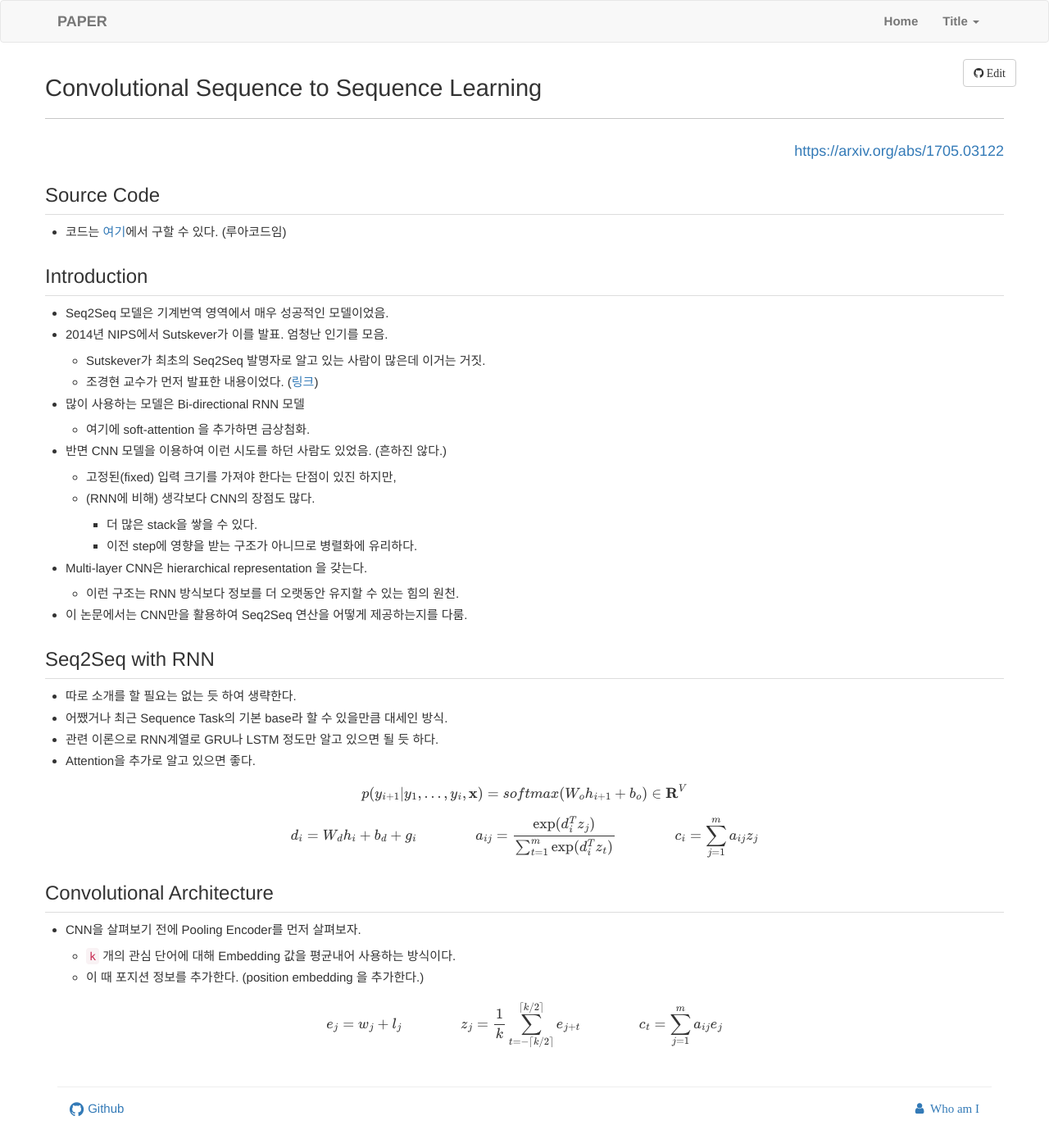
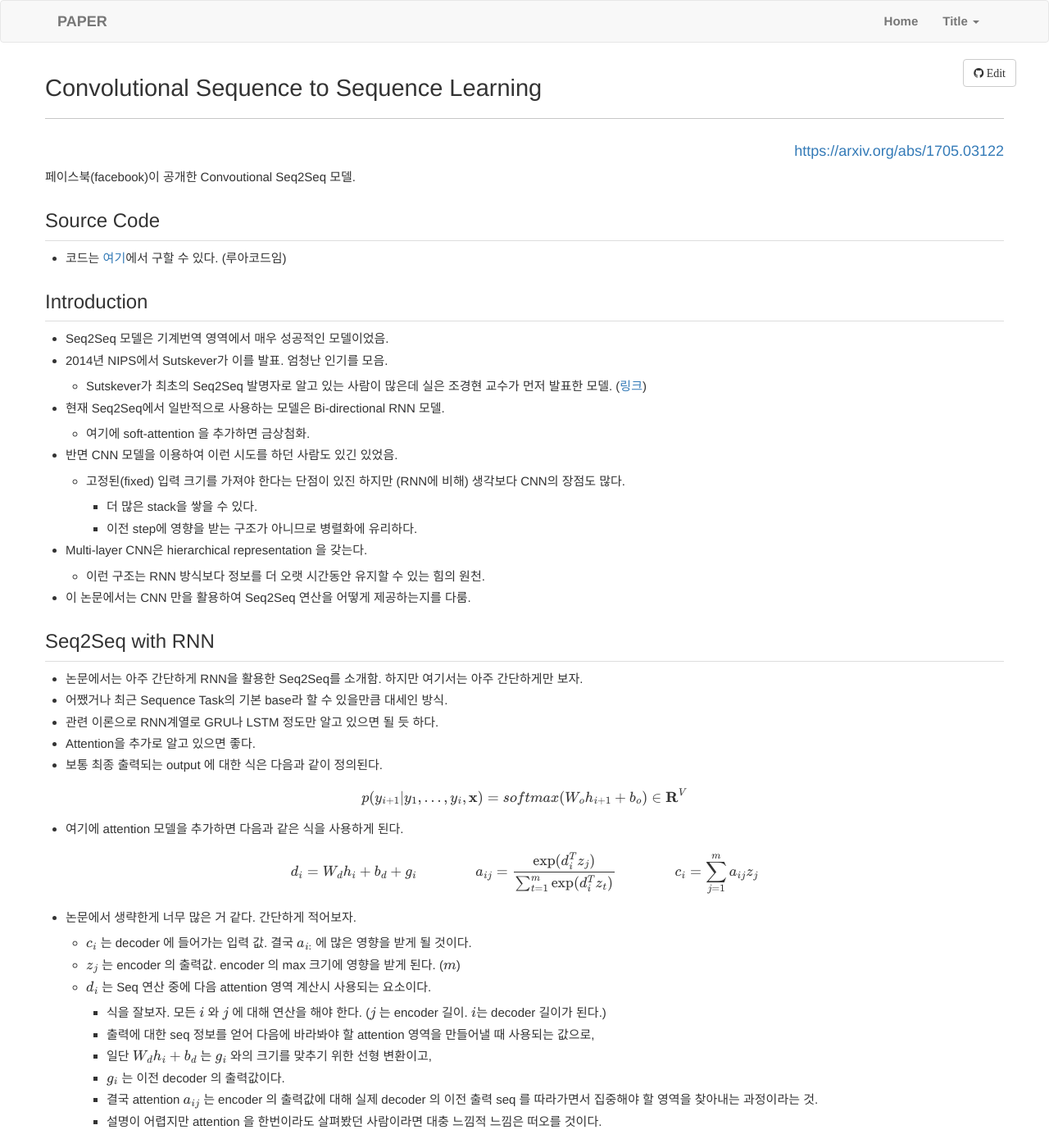
Before and after one commit to norman3/papers, a Jekyll site: the page built from docs/fairseq.md, in a window 1280 px wide and 1400 px high. Shown: the whole window at 82% size. Built offline with Jekyll 4.4.1, drawn with Linux system fonts in a browser that asks for light colours; nearby versions of some CDN libraries; library files that are not in the unit come from our copies; formulas are drawn with MathJax 3; some of the changed text lies outside the part shown.

Commit message:
add contents (fairseq)

```diff
--- a/docs/fairseq.md
+++ b/docs/fairseq.md
@@ -4,6 +4,8 @@
 title: "Convolutional Sequence to Sequence Learning"
 link_url: "https://arxiv.org/abs/1705.03122"
 ---
+
+페이스북(facebook)이 공개한 Convoutional Seq2Seq 모델.
 
 ## Source Code
 
@@ -13,34 +15,60 @@
 
 - Seq2Seq 모델은 기계번역 영역에서 매우 성공적인 모델이었음.
 - 2014년 NIPS에서 Sutskever가 이를 발표. 엄청난 인기를 모음.
-    - Sutskever가 최초의 Seq2Seq 발명자로 알고 있는 사람이 많은데 이거는 거짓.
-    - 조경현 교수가 먼저 발표한 내용이었다. ([링크](https://arxiv.org/abs/1406.1078){:target="blank"})
-- 많이 사용하는 모델은 Bi-directional RNN 모델
+    - Sutskever가 최초의 Seq2Seq 발명자로 알고 있는 사람이 많은데 실은 조경현 교수가 먼저 발표한 모델. ([링크](https://arxiv.org/abs/1406.1078){:target="blank"})
+- 현재 Seq2Seq에서 일반적으로 사용하는 모델은 Bi-directional RNN 모델.
     - 여기에 soft-attention 을 추가하면 금상첨화.
-- 반면 CNN 모델을 이용하여 이런 시도를 하던 사람도 있었음. (흔하진 않다.)
-    - 고정된(fixed) 입력 크기를 가져야 한다는 단점이 있진 하지만,
-    - (RNN에 비해) 생각보다 CNN의 장점도 많다.
+- 반면 CNN 모델을 이용하여 이런 시도를 하던 사람도 있긴 있었음.
+    - 고정된(fixed) 입력 크기를 가져야 한다는 단점이 있진 하지만 (RNN에 비해) 생각보다 CNN의 장점도 많다.
         - 더 많은 stack을 쌓을 수 있다.
         - 이전 step에 영향을 받는 구조가 아니므로 병렬화에 유리하다.
 - Multi-layer CNN은 hierarchical representation 을 갖는다.
-    - 이런 구조는 RNN 방식보다 정보를 더 오랫동안 유지할 수 있는 힘의 원천.
-- 이 논문에서는 CNN만을 활용하여 Seq2Seq 연산을 어떻게 제공하는지를 다룸.
+    - 이런 구조는 RNN 방식보다 정보를 더 오랫 시간동안 유지할 수 있는 힘의 원천.
+- 이 논문에서는 CNN 만을 활용하여 Seq2Seq 연산을 어떻게 제공하는지를 다룸.
 
 ## Seq2Seq with RNN
 
-- 따로 소개를 할 필요는 없는 듯 하여 생략한다.
+- 논문에서는 아주 간단하게 RNN을 활용한 Seq2Seq를 소개함. 하지만 여기서는 아주 간단하게만 보자.
 - 어쨌거나 최근 Sequence Task의 기본 base라 할 수 있을만큼 대세인 방식.
 - 관련 이론으로 RNN계열로 GRU나 LSTM 정도만 알고 있으면 될 듯 하다.
 - Attention을 추가로 알고 있으면 좋다.
+- 보통 최종 출력되는 output 에 대한 식은 다음과 같이 정의된다.
 
 $$p(y_{i+1} | y_1, ...,y_i, {\bf x}) = softmax(W_o h_{i+1} + b_o) \in {\mathbf R}^V$$
 
+- 여기에 attention 모델을 추가하면 다음과 같은 식을 사용하게 된다.
+
 $$d_i = W_d h_i + b_d + g_i \qquad\qquad a_{ij} = \frac{\exp(d_i^Tz_j)}{\sum_{t=1}^m{\exp(d_i^Tz_t)}} \qquad\qquad c_i = \sum_{j=1}^m a_{ij}z_j$$
+
+- 논문에서 생략한게 너무 많은 거 같다. 간단하게 적어보자.
+    - \\(c\_i\\) 는 decoder 에 들어가는 입력 값. 결국 \\(a\_{i:}\\) 에 많은 영향을 받게 될 것이다.
+    - \\(z\_j\\) 는 encoder 의 출력값. encoder 의 max 크기에 영향을 받게 된다. (\\(m\\))
+    - \\(d\_i\\) 는 Seq 연산 중에 다음 attention 영역 계산시 사용되는 요소이다.
+        - 식을 잘보자. 모든 \\(i\\) 와 \\(j\\) 에 대해 연산을 해야 한다. (\\(j\\) 는 encoder 길이. \\(i\\)는 decoder 길이가 된다.)
+        - 출력에 대한 seq 정보를 얻어 다음에 바라봐야 할 attention 영역을 만들어낼 때 사용되는 값으로,
+        - 일단 \\(W\_d h\_i + b\_d\\) 는 \\(g\_i\\) 와의 크기를 맞추기 위한 선형 변환이고,
+        - \\(g\_i\\) 는 이전 decoder 의 출력값이다.
+        - 결국 attention \\(a\_{ij}\\) 는 encoder 의 출력값에 대해 실제 decoder 의 이전 출력 seq 를 따라가면서 집중해야 할 영역을 찾아내는 과정이라는 것.
+        - 설명이 어렵지만 attention 을 한번이라도 살펴봤던 사람이라면 대충 느낌적 느낌은 떠오를 것이다.
+
 
 ## Convolutional Architecture
 
-- CNN을 살펴보기 전에 Pooling Encoder를 먼저 살펴보자.
-    - `k` 개의 관심 단어에 대해 Embedding 값을 평균내어 사용하는 방식이다.
-    - 이 때 포지션 정보를 추가한다. (position embedding 을 추가한다.)
+- 표기
+    - 입력 문자열 : \\({\bf x} = (x\_1, ...,x\_m)\\)
+    - 입력에 대한 Embedding 벡터 : \\({\bf w} = (w\_1, ...,w\_m)\\)
+    - 입력에 대한 Position 벡터 : \\({\bf p} = (p\_1, ...,p\_m)\\)
+    - 실제 입력 벡터 : \\({\bf e} = (w\_1, p\_1, ...,w\_m, p\_m)\\)
+    - Decoder로부터 얻어지는 Feed-back 벡터 : \\({\bf g} = (g\_1, ...,g\_m)\\)
+    - Encoder 출력 벡터 : \\({\bf z^l} = (z\_1^l, ...,z\_m^l)\\)
+    - Decoder 출력 벡터 : \\({\bf h^l} = (h\_1^l, ...,h\_m^l)\\)
+    - Convolution 커널의 크기 : \\(k\\)
 
-$$e_j = w_j + l_j \qquad\qquad z_j = \frac{1}{k} \sum_{t=-\lceil k/2 \rceil }^{ \lceil k/2 \rceil } e_{j+t} \qquad\qquad c_t = \sum_{j=1}^m a_{ij} e_j$$
+
+![figure.1]({{ site.baseurl }}/images/{{ page.group }}/f01.png){:class="center-block" height="550px"}
+
+- Convolution
+    - 내맘대로 표기법. (논문의 표기가 좀 이상하다.)
+    - word embedding \\(e\_i^{(d)} = w\_i^{(d1)} + p\_i^{(d2)}\\). (단, \\(d=d1+d2\\))
+    - input block \\(b\_k^{(kd)} = \\{e\_1^{(d)},...,e\_k^{(d)}) \\}\\)
+    - convolution 출력 \\(d\_k^1 = W^{(2d \times kd)} b\_k^{(kd)}\\)
--- a/index.html
+++ b/index.html
@@ -17,6 +17,7 @@
       <li><a href="{{ site.baseurl }}/docs/google_neural_machine_translation">Google Neural Machine Translation System.</a></li>
       <li><a href="{{ site.baseurl }}/docs/swivel">Swivel: Improving Embeddings by Noticing What's Missing.</a></li>
       <li><a href="{{ site.baseurl }}/docs/attention_ocr">Attention-based Extraction of Structured Information from Street View Imagery.</a></li>
+      <li><a href="{{ site.baseurl }}/docs/fairseq">Convolutional Sequence to Sequence Learning</a></li>
     </ul>
   </div>
 </div>
```
Also changed, not shown: images/fairseq/f01.png (added).
